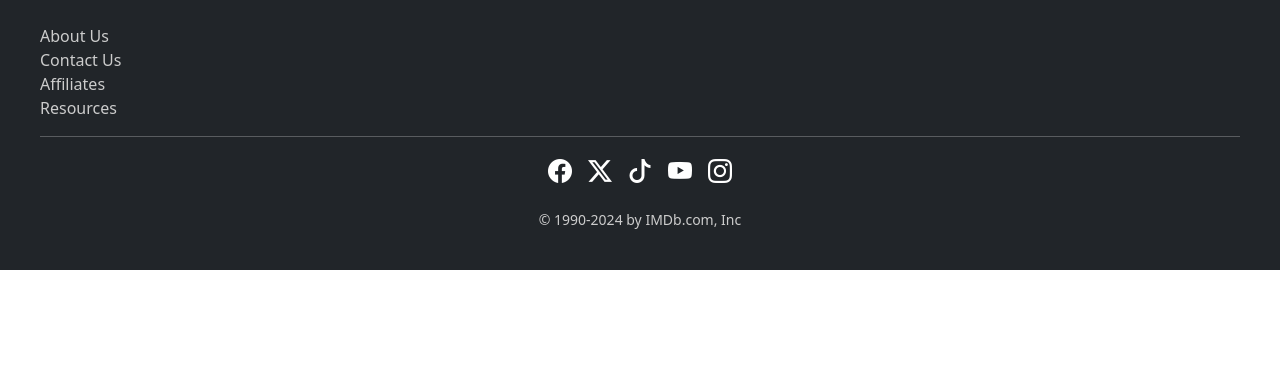
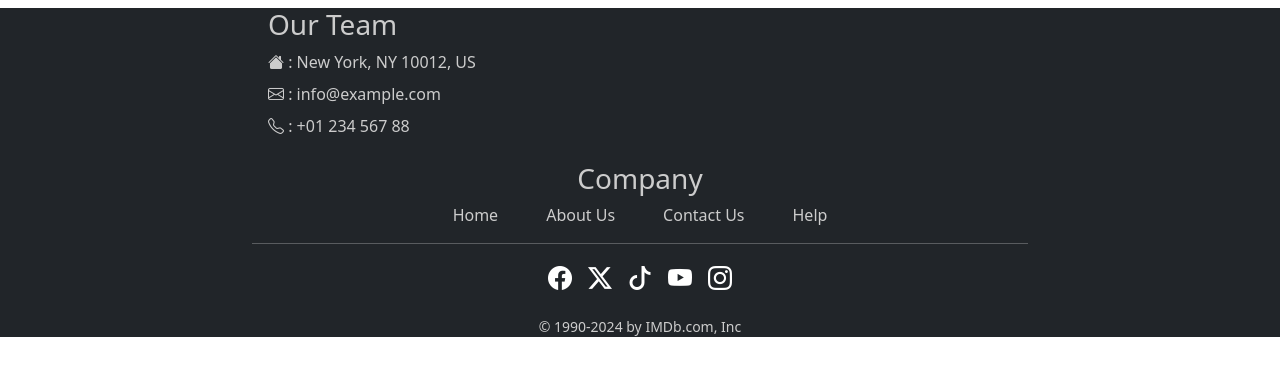
Before and after one commit to tupthe160952/IMDb, a React (Vite) app in the folder IMDB/frontend/: page /footer in a window 1280 px wide. Shown: the top 376 px of the page. Built offline with nearby package versions, Linux system fonts and the light colour scheme.

Commit message:
Update Footer

```diff
--- a/IMDB/frontend/src/components/Footer.tsx
+++ b/IMDB/frontend/src/components/Footer.tsx
@@ -4,38 +4,38 @@ import "../styles/footer.css";
 import "bootstrap-icons/font/bootstrap-icons.css";
 const Footer: React.FC = () => {
     return (
-    <footer className="footer bg-dark text-white py-4">
-      <div className="container-fluid">
-        <div className="row text-center text-md-start "></div>
-
-        <div className="row-md-2 mb-3">
-          <ul className="list-unstyled">
-            <li>
-              <a href="#" className="footer-link">
+        <footer className="footer bg-dark text-white py-10">
+            <div className="container mx-auto text-center md:text-left">
+                <div className="flex flex-col md:flex-row justify-between items-center space-y-4 md:space-y-0 md:space-x-4">
+                    <div className="md: text-start mx-3 mt-2">
+                        <a style={{ color: '#ccc', maxWidth: '250px' }}>
+                            <h3>Our Team</h3>
+                            <div>
+                                <div className="bi bi-house-fill mb-2"> : New York, NY 10012, US </div>
+                                <div className="bi bi-envelope mb-2"> : info@example.com</div>
+                                <div className="bi bi-telephone mb-2"> : +01 234 567 88</div>
+                            </div>
+                        </a>
+                    </div>
+                    <div className=" justify-content-center my-3 mt-4 mx-5">
+                        <h3 style={{ color: '#ccc'}}>Company</h3>
+                        <a href="#" className="footer-link mx-4">
+                            Home
+                        </a>
+                        <a href="#" className="footer-link mx-4">
                             About Us
                         </a>
-            </li>
-
-            <li>
-              <a href="#" className="footer-link">
+                        <a href="#" className="footer-link mx-4">
                             Contact Us
                         </a>
-            </li>
-            <li>
-              <a href="#" className="footer-link">
-                Affiliates
+                        <a href="#" className="footer-link mx-4">
+                            Help
                         </a>
-            </li>
-            <li>
-              <a href="#" className="footer-link">
-                Resources
-              </a>
-            </li>
-          </ul>
+                    </div>
                 </div>
 
+
                 <hr className="bg-secondary" />
-
                 <div className="d-flex justify-content-center my-3">
                     <a
                         href="#"
@@ -52,7 +52,6 @@ const Footer: React.FC = () => {
                         className="text-white mx-2 footer-icon bi bi-instagram"
                     ></a>
                 </div>
-
                 <p className="text-center ">© 1990-2024 by IMDb.com, Inc</p>
             </div>
         </footer>
```
Lines whose indentation alone changed are shown as unchanged.
